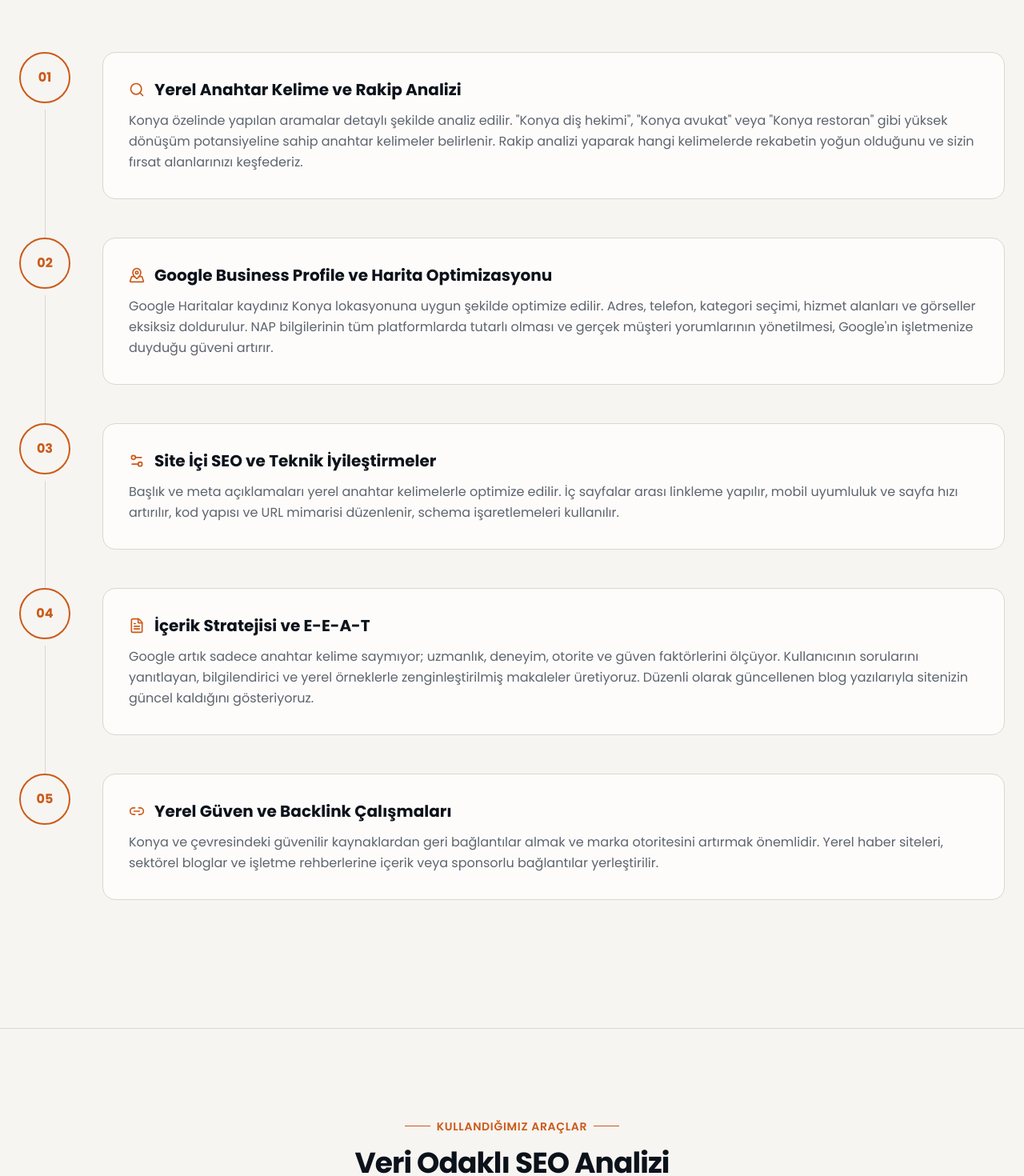
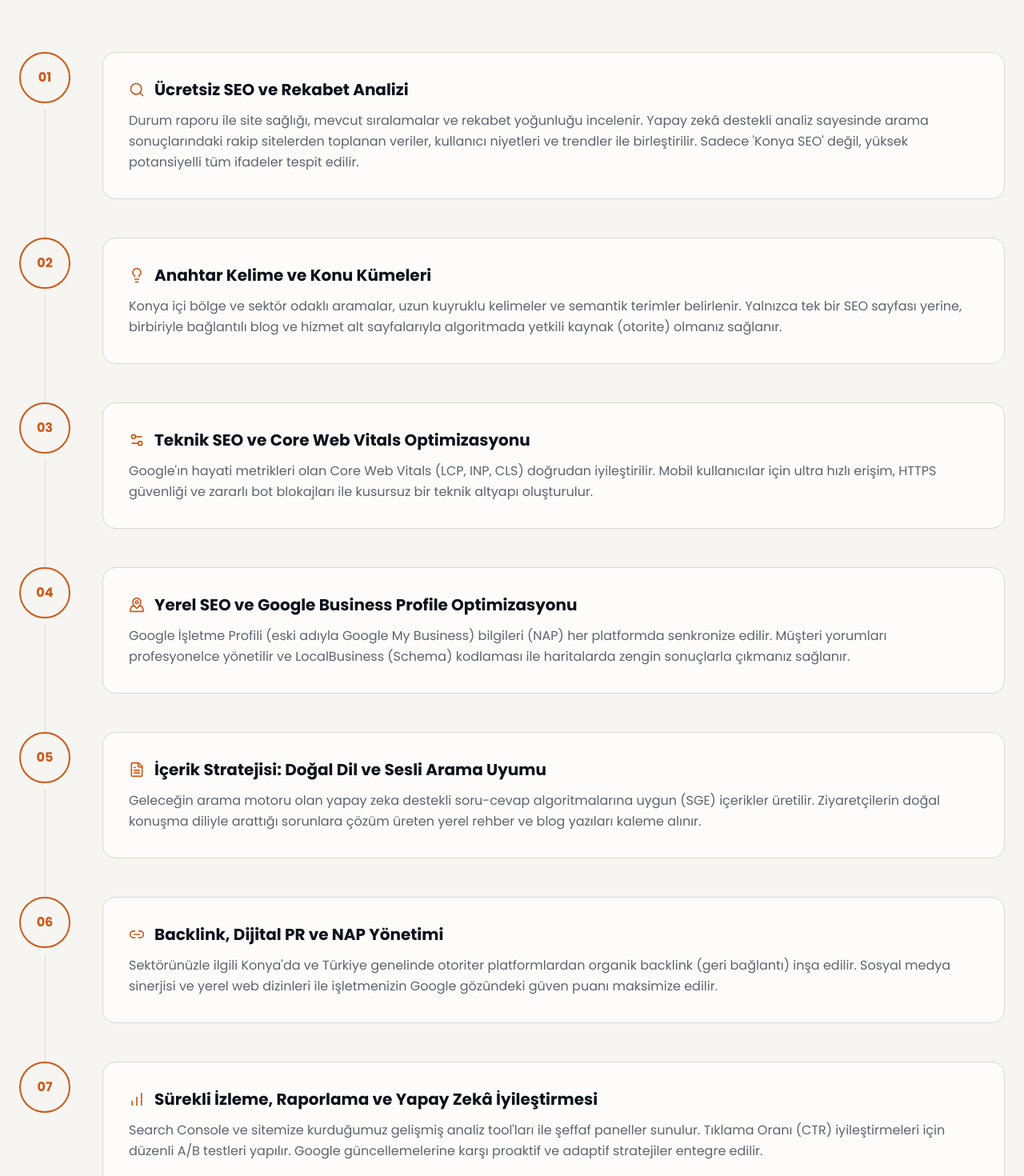
Before and after one commit to aaydogaan/konya-seo, a Next.js app: page / in a window 1280 px wide. Shown: the part 3440-4910 px from the top of the page at 80% size. Built offline with nearby package versions, Linux system fonts and the light colour scheme.

Commit message:
Update process.tsx

```diff
--- a/components/process.tsx
+++ b/components/process.tsx
@@ -1,40 +1,54 @@
-import { Search, MapPinned, Settings2, FileText, Link2 } from "lucide-react"
+import { Search, MapPinned, Settings2, FileText, Link2, Lightbulb, BarChart } from "lucide-react"
 
 const steps = [
   {
     number: "01",
     icon: Search,
-    title: "Yerel Anahtar Kelime ve Rakip Analizi",
+    title: "Ücretsiz SEO ve Rekabet Analizi",
     description:
-      "Konya özelinde yapılan aramalar detaylı şekilde analiz edilir. \"Konya diş hekimi\", \"Konya avukat\" veya \"Konya restoran\" gibi yüksek dönüşüm potansiyeline sahip anahtar kelimeler belirlenir. Rakip analizi yaparak hangi kelimelerde rekabetin yoğun olduğunu ve sizin fırsat alanlarınızı keşfederiz.",
+      "Durum raporu ile site sağlığı, mevcut sıralamalar ve rekabet yoğunluğu incelenir. Yapay zekâ destekli analiz sayesinde arama sonuçlarındaki rakip sitelerden toplanan veriler, kullanıcı niyetleri ve trendler ile birleştirilir. Sadece 'Konya SEO' değil, yüksek potansiyelli tüm ifadeler tespit edilir.",
   },
   {
     number: "02",
-    icon: MapPinned,
-    title: "Google Business Profile ve Harita Optimizasyonu",
+    icon: Lightbulb,
+    title: "Anahtar Kelime ve Konu Kümeleri",
     description:
-      "Google Haritalar kaydınız Konya lokasyonuna uygun şekilde optimize edilir. Adres, telefon, kategori seçimi, hizmet alanları ve görseller eksiksiz doldurulur. NAP bilgilerinin tüm platformlarda tutarlı olması ve gerçek müşteri yorumlarının yönetilmesi, Google'ın işletmenize duyduğu güveni artırır.",
+      "Konya içi bölge ve sektör odaklı aramalar, uzun kuyruklu kelimeler ve semantik terimler belirlenir. Yalnızca tek bir SEO sayfası yerine, birbiriyle bağlantılı blog ve hizmet alt sayfalarıyla algoritmada yetkili kaynak (otorite) olmanız sağlanır.",
   },
   {
     number: "03",
     icon: Settings2,
-    title: "Site İçi SEO ve Teknik İyileştirmeler",
+    title: "Teknik SEO ve Core Web Vitals Optimizasyonu",
     description:
-      "Başlık ve meta açıklamaları yerel anahtar kelimelerle optimize edilir. İç sayfalar arası linkleme yapılır, mobil uyumluluk ve sayfa hızı artırılır, kod yapısı ve URL mimarisi düzenlenir, schema işaretlemeleri kullanılır.",
+      "Google'ın hayati metrikleri olan Core Web Vitals (LCP, INP, CLS) doğrudan iyileştirilir. Mobil kullanıcılar için ultra hızlı erişim, HTTPS güvenliği ve zararlı bot blokajları ile kusursuz bir teknik altyapı oluşturulur.",
   },
   {
     number: "04",
-    icon: FileText,
-    title: "İçerik Stratejisi ve E-E-A-T",
+    icon: MapPinned,
+    title: "Yerel SEO ve Google Business Profile Optimizasyonu",
     description:
-      "Google artık sadece anahtar kelime saymıyor; uzmanlık, deneyim, otorite ve güven faktörlerini ölçüyor. Kullanıcının sorularını yanıtlayan, bilgilendirici ve yerel örneklerle zenginleştirilmiş makaleler üretiyoruz. Düzenli olarak güncellenen blog yazılarıyla sitenizin güncel kaldığını gösteriyoruz.",
+      "Google İşletme Profili (eski adıyla Google My Business) bilgileri (NAP) her platformda senkronize edilir. Müşteri yorumları profesyonelce yönetilir ve LocalBusiness (Schema) kodlaması ile haritalarda zengin sonuçlarla çıkmanız sağlanır.",
   },
   {
     number: "05",
+    icon: FileText,
+    title: "İçerik Stratejisi: Doğal Dil ve Sesli Arama Uyumu",
+    description:
+      "Geleceğin arama motoru olan yapay zeka destekli soru-cevap algoritmalarına uygun (SGE) içerikler üretilir. Ziyaretçilerin doğal konuşma diliyle arattığı sorunlara çözüm üreten yerel rehber ve blog yazıları kaleme alınır.",
+  },
+  {
+    number: "06",
     icon: Link2,
-    title: "Yerel Güven ve Backlink Çalışmaları",
+    title: "Backlink, Dijital PR ve NAP Yönetimi",
     description:
-      "Konya ve çevresindeki güvenilir kaynaklardan geri bağlantılar almak ve marka otoritesini artırmak önemlidir. Yerel haber siteleri, sektörel bloglar ve işletme rehberlerine içerik veya sponsorlu bağlantılar yerleştirilir.",
+      "Sektörünüzle ilgili Konya'da ve Türkiye genelinde otoriter platformlardan organik backlink (geri bağlantı) inşa edilir. Sosyal medya sinerjisi ve yerel web dizinleri ile işletmenizin Google gözündeki güven puanı maksimize edilir.",
+  },
+  {
+    number: "07",
+    icon: BarChart,
+    title: "Sürekli İzleme, Raporlama ve Yapay Zekâ İyileştirmesi",
+    description:
+      "Search Console ve sitemize kurduğumuz gelişmiş analiz tool'ları ile şeffaf paneller sunulur. Tıklama Oranı (CTR) iyileştirmeleri için düzenli A/B testleri yapılır. Google güncellemelerine karşı proaktif ve adaptif stratejiler entegre edilir.",
   },
 ]
 
```
